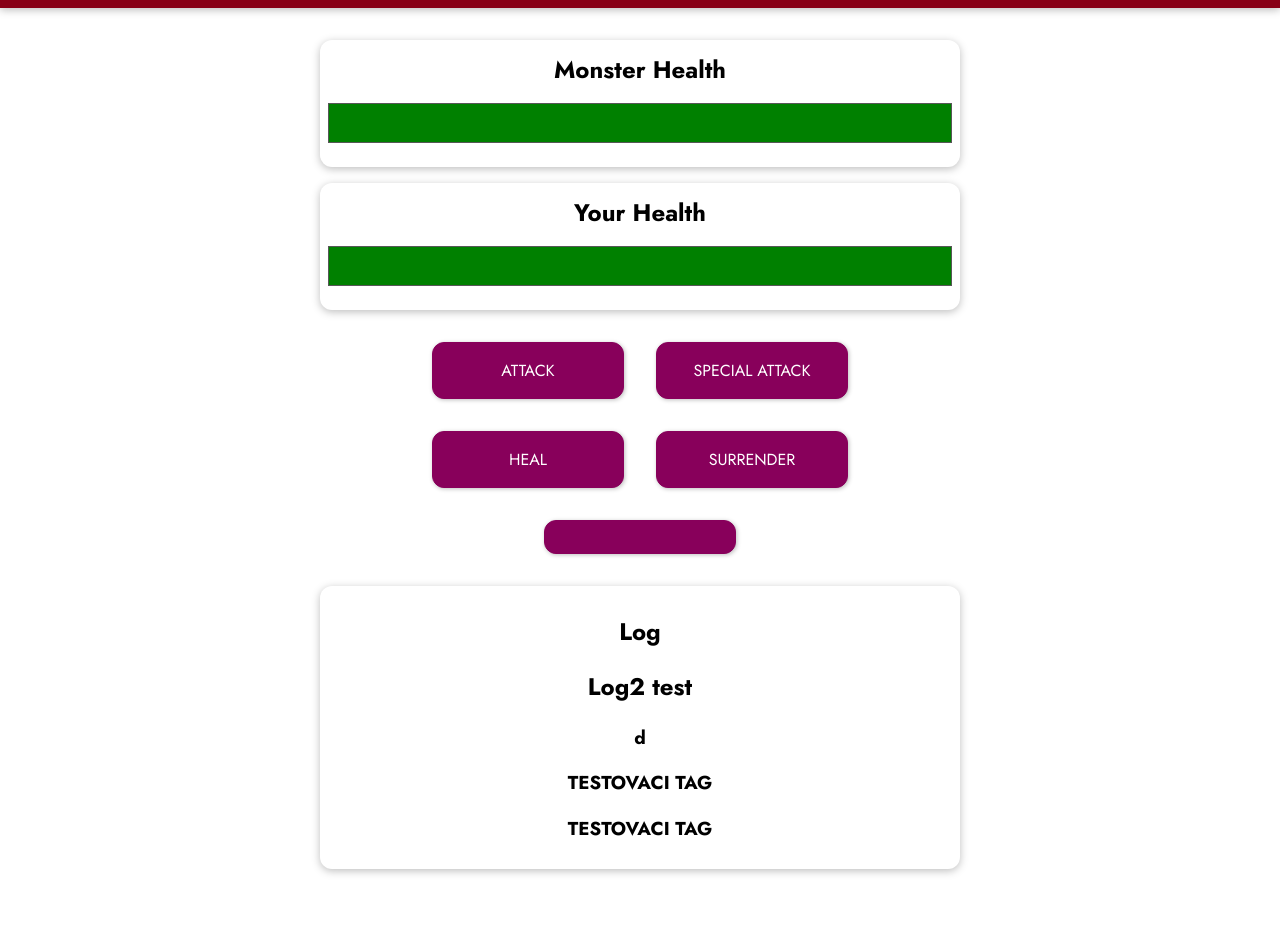
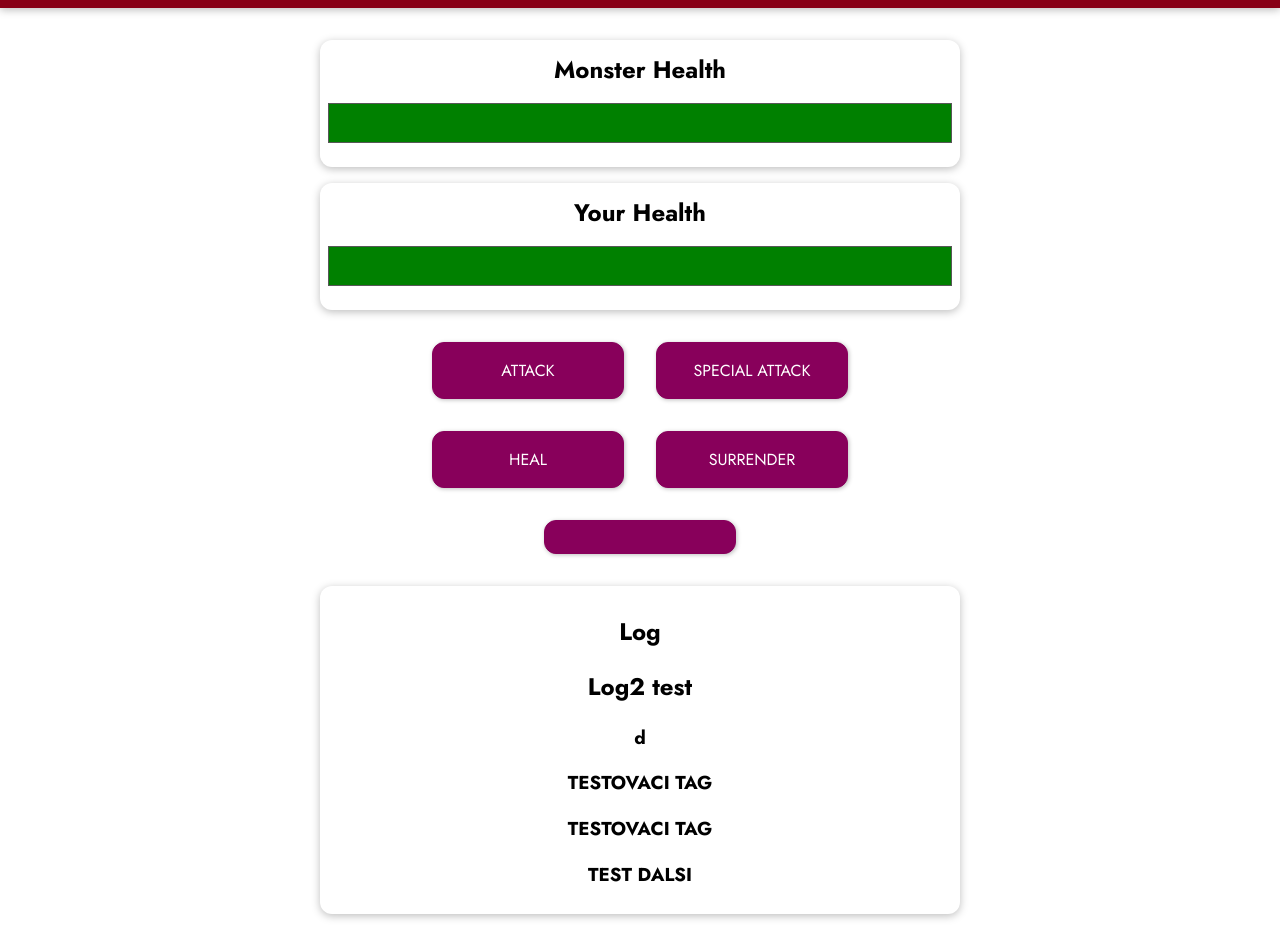
Before and after one commit to stevobalaz/vuejsgame, a plain HTML site: page index.html in a window 1280 px wide. Shown: the part 97-1027 px from the top of the page. Before the commit the page ends 982 px from the top, so only its background shows below. Drawn offline with nearby package versions, Linux system fonts and the light colour scheme.

Commit message:
ja neviem už

```diff
--- a/index.html
+++ b/index.html
@@ -51,6 +51,7 @@
         <h3>d</h3>
         <h3>TESTOVACI TAG</h3>
         <h3>TESTOVACI TAG</h3>
+        <h3>TEST DALSI</h3>
         <ul>
           <li v-for="logMessage in logMessages">
             <span
```
